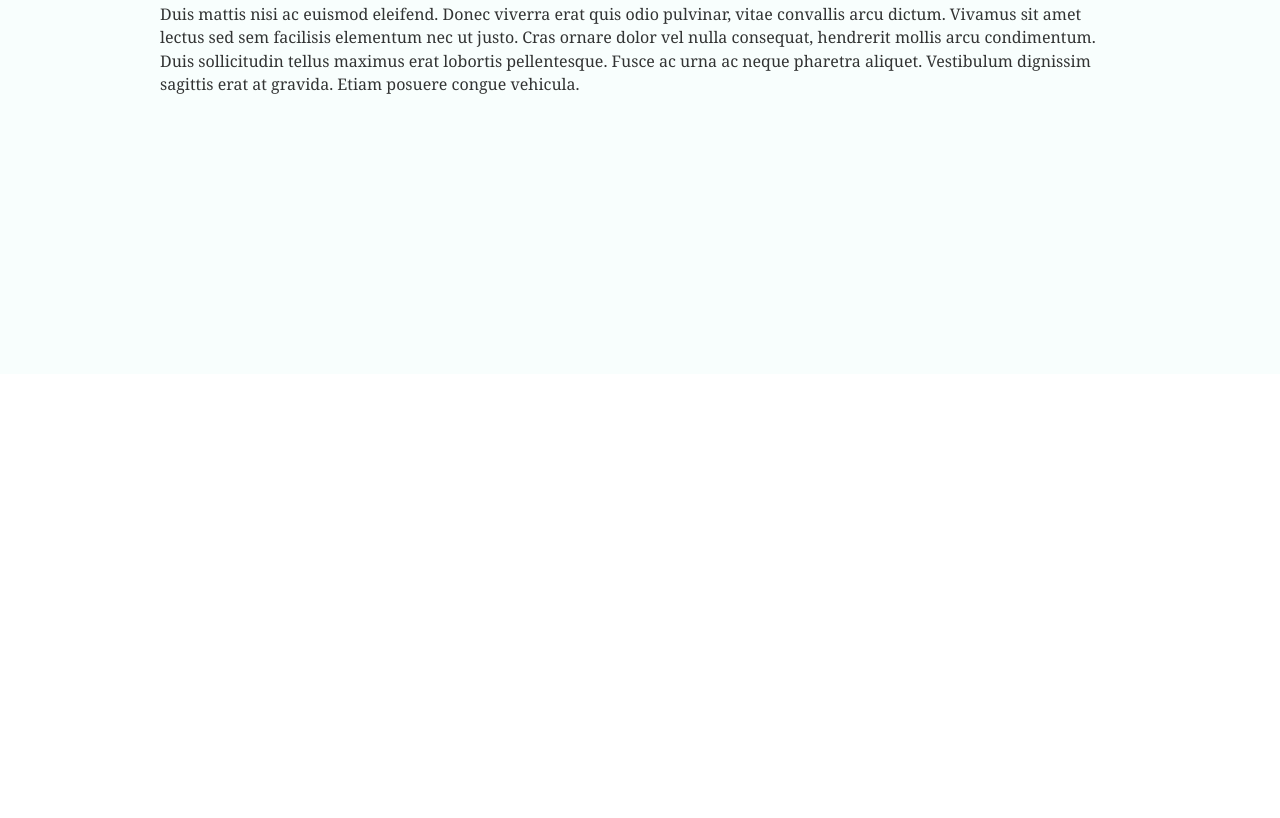
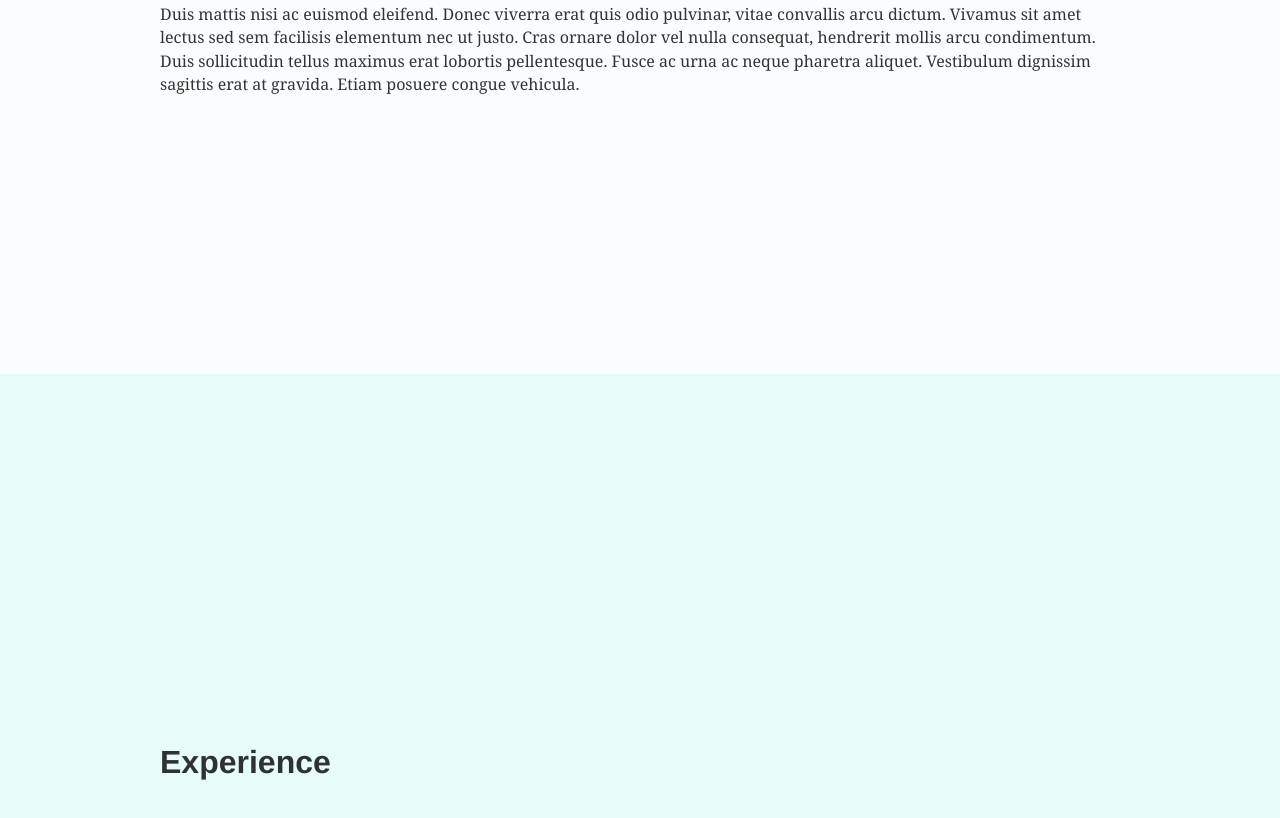
Before and after one commit to mykou/portfolio, a Gatsby site: page / in a window 1280 px wide. Shown: the part 1226-2044 px from the top of the page. Before the commit the page ends 1600 px from the top, so only its background shows below. Built offline with nearby package versions, Linux system fonts and the light colour scheme; Gatsby itself is replaced by a stand-in of ours; what typography-theme-fairy-gates would draw is missing.

Commit message:
add experience section, modify layout to style the odd/even sections

```diff
--- a/src/components/layout.jsx
+++ b/src/components/layout.jsx
@@ -15,6 +15,12 @@ const Layout = styled.div`
 			width: calc(100% - 5rem);
 		}
 	}
+	& > div:nth-child(odd) {
+		background: #e7fbf7;
+	}
+	& > div:nth-child(even) {
+		background: #f8fefd;
+	}
 `
 
 export default ({ children }) => (
--- a/src/components/portfolio/app.jsx
+++ b/src/components/portfolio/app.jsx
@@ -1,6 +1,7 @@
 import React from "react"
 import Introduction from './sections/introduction'
 import About from './sections/about'
+import Experience from './sections/experience'
 
 class App extends React.Component {
 	render() {
@@ -8,6 +9,7 @@ class App extends React.Component {
 			<>
 				<Introduction/>
 				<About/>
+				<Experience/>
 			</>
 		)
 	}
--- a/src/components/portfolio/sections/about.jsx
+++ b/src/components/portfolio/sections/about.jsx
@@ -7,7 +7,6 @@ const AboutContainer = styled.div`
 	flex-flow: column;
 	align-items: center;
 	justify-content: center;
-	background: #f8fefd;
 `
 const Content = styled.div`
 	height: 100%;
--- /dev/null
+++ b/src/components/portfolio/sections/experience.jsx
@@ -0,0 +1,22 @@
+import React from 'react'
+import styled from "styled-components"
+
+const ExpContainer = styled.div`
+	min-height: 100vh;
+	display: flex;
+	flex-flow: column;
+	align-items: center;
+	justify-content: center;
+`
+
+const Content = styled.div`
+	height: 100%;
+`
+
+export default () => (
+  	<ExpContainer>
+  		<Content className="content">
+  			<h1>Experience</h1>
+  		</Content>
+  	</ExpContainer>
+)
--- a/src/components/portfolio/sections/introduction.jsx
+++ b/src/components/portfolio/sections/introduction.jsx
@@ -8,7 +8,6 @@ const IntroductionContainer = styled.div`
 	display: flex;
 	flex-flow: column;
 	height: 100%;
-	background: #e7fbf7;
 `
 
 const Main = styled.main`
```
